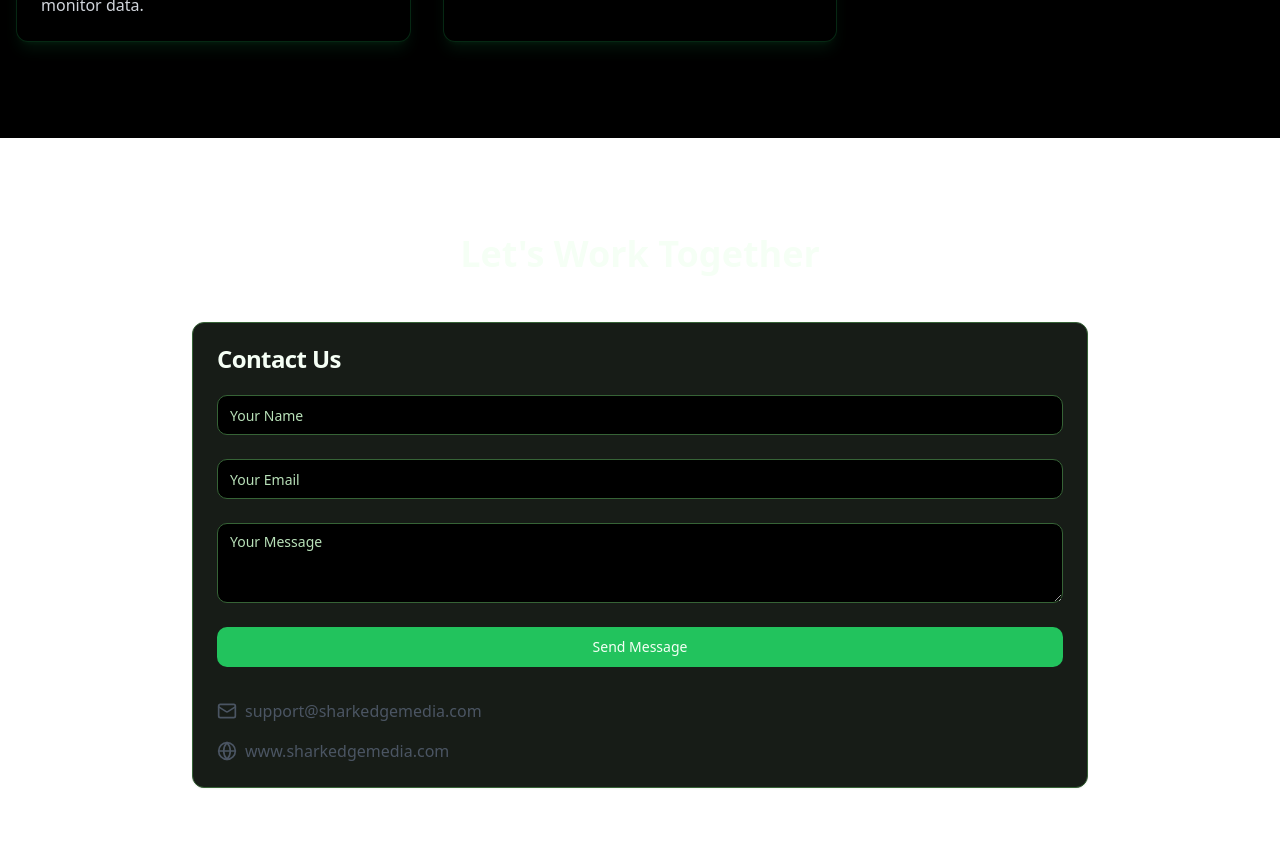
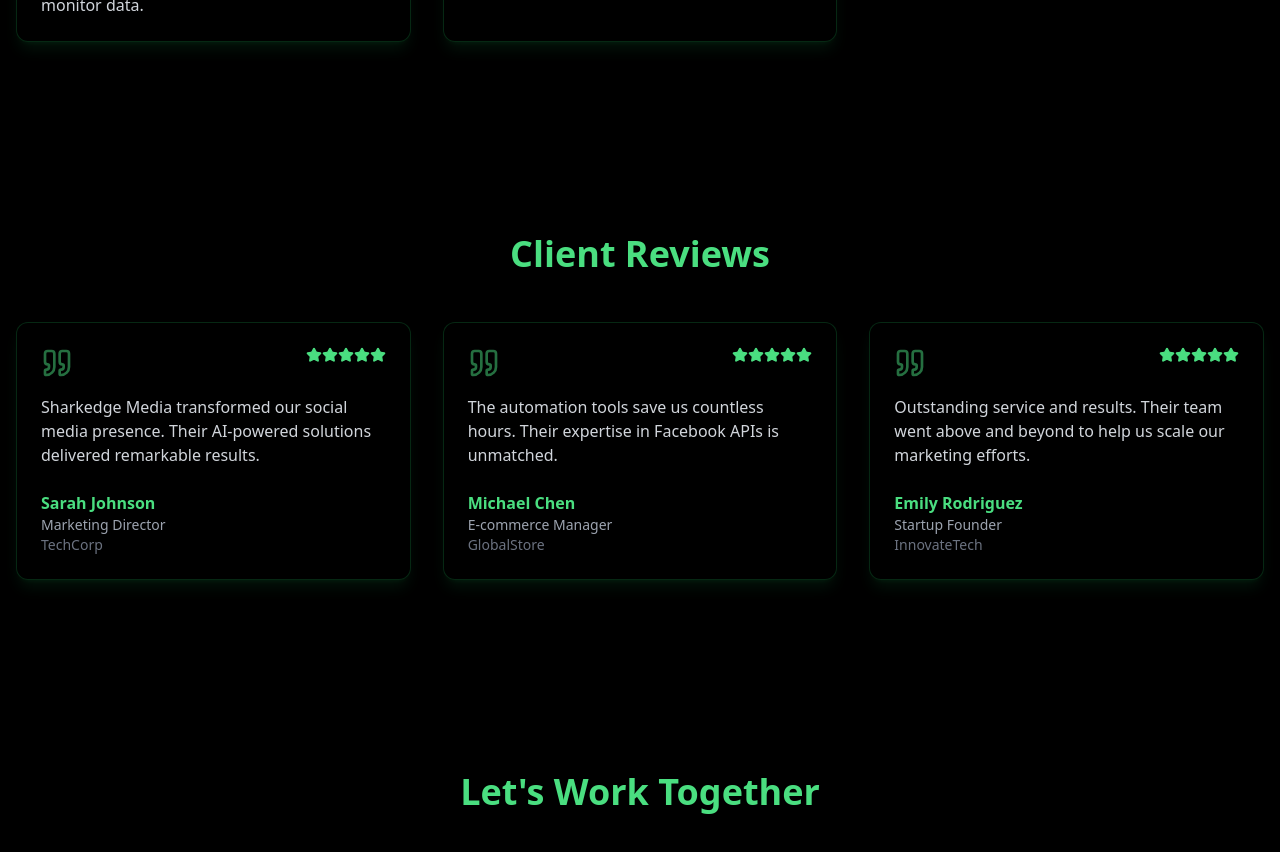
Before and after one commit to SrijaVuppala295/SharkEdge-Media, a React (Vite) app: page / in a window 1280 px wide. Shown: the part 1940-2792 px from the top of the page. Built offline with nearby package versions, Linux system fonts and the light colour scheme.

Commit message:
Refactor: Improve UI and add features
- Changed background and text colors.
- Added scrolling features.
- Improved navbar, footer, and contact us page.
- Added client reviews and other requested features.

```diff
--- a/src/components/sections/Contact.tsx
+++ b/src/components/sections/Contact.tsx
@@ -5,6 +5,7 @@ import { Input } from "@/components/ui/input";
 import { Textarea } from "@/components/ui/textarea";
 import { Button } from "@/components/ui/button";
 import { Mail, Globe } from "lucide-react";
+import { motion } from "framer-motion";
 
 const Contact = () => {
   const [formData, setFormData] = useState({
@@ -15,24 +16,32 @@ const Contact = () => {
 
   const handleSubmit = (e: React.FormEvent) => {
     e.preventDefault();
-    // Handle form submission here
     console.log("Form submitted:", formData);
   };
 
   return (
-    <section id="contact" className="py-24 bg-white">
+    <section id="contact" className="py-24 bg-black/40">
       <div className="container mx-auto px-4">
-        <h2 className="text-4xl font-bold text-center mb-12">Let's Work Together</h2>
+        <motion.h2
+          initial={{ opacity: 0, y: 20 }}
+          whileInView={{ opacity: 1, y: 0 }}
+          transition={{ duration: 0.5 }}
+          viewport={{ once: true }}
+          className="text-4xl font-bold text-center mb-12 text-green-400"
+        >
+          Let's Work Together
+        </motion.h2>
         <div className="max-w-4xl mx-auto">
-          <Card>
+          <Card className="glass-card">
             <CardHeader>
-              <CardTitle>Contact Us</CardTitle>
+              <CardTitle className="text-green-400">Contact Us</CardTitle>
             </CardHeader>
             <CardContent>
               <form onSubmit={handleSubmit} className="space-y-6">
                 <div>
                   <Input
                     placeholder="Your Name"
+                    className="bg-black/40 border-green-500/20 text-gray-200 placeholder:text-gray-500"
                     value={formData.name}
                     onChange={(e) => setFormData({ ...formData, name: e.target.value })}
                   />
@@ -41,6 +50,7 @@ const Contact = () => {
                   <Input
                     type="email"
                     placeholder="Your Email"
+                    className="bg-black/40 border-green-500/20 text-gray-200 placeholder:text-gray-500"
                     value={formData.email}
                     onChange={(e) => setFormData({ ...formData, email: e.target.value })}
                   />
@@ -48,21 +58,26 @@ const Contact = () => {
                 <div>
                   <Textarea
                     placeholder="Your Message"
+                    className="bg-black/40 border-green-500/20 text-gray-200 placeholder:text-gray-500 min-h-[150px]"
                     value={formData.message}
                     onChange={(e) => setFormData({ ...formData, message: e.target.value })}
                   />
                 </div>
-                <Button type="submit" className="w-full">Send Message</Button>
+                <Button type="submit" className="w-full bg-green-500 hover:bg-green-600 text-black">
+                  Send Message
+                </Button>
               </form>
 
               <div className="mt-8 space-y-4">
-                <div className="flex items-center gap-2 text-gray-600">
+                <div className="flex items-center gap-2 text-gray-300 hover:text-green-400 transition-colors">
                   <Mail className="w-5 h-5" />
                   <a href="mailto:support@sharkedgemedia.com">support@sharkedgemedia.com</a>
                 </div>
-                <div className="flex items-center gap-2 text-gray-600">
+                <div className="flex items-center gap-2 text-gray-300 hover:text-green-400 transition-colors">
                   <Globe className="w-5 h-5" />
-                  <a href="https://www.sharkedgemedia.com">www.sharkedgemedia.com</a>
+                  <a href="https://www.sharkedgemedia.com" target="_blank" rel="noopener noreferrer">
+                    www.sharkedgemedia.com
+                  </a>
                 </div>
               </div>
             </CardContent>
--- /dev/null
+++ b/src/components/sections/Reviews.tsx
@@ -0,0 +1,78 @@
+
+import { Card, CardContent } from "@/components/ui/card";
+import { motion } from "framer-motion";
+import { Star, Quote } from "lucide-react";
+
+const reviews = [
+  {
+    name: "Sarah Johnson",
+    role: "Marketing Director",
+    company: "TechCorp",
+    content: "Sharkedge Media transformed our social media presence. Their AI-powered solutions delivered remarkable results.",
+    rating: 5
+  },
+  {
+    name: "Michael Chen",
+    role: "E-commerce Manager",
+    company: "GlobalStore",
+    content: "The automation tools save us countless hours. Their expertise in Facebook APIs is unmatched.",
+    rating: 5
+  },
+  {
+    name: "Emily Rodriguez",
+    role: "Startup Founder",
+    company: "InnovateTech",
+    content: "Outstanding service and results. Their team went above and beyond to help us scale our marketing efforts.",
+    rating: 5
+  }
+];
+
+const Reviews = () => {
+  return (
+    <section id="reviews" className="py-24 bg-black/60">
+      <div className="container mx-auto px-4">
+        <motion.h2
+          initial={{ opacity: 0, y: 20 }}
+          whileInView={{ opacity: 1, y: 0 }}
+          transition={{ duration: 0.5 }}
+          viewport={{ once: true }}
+          className="text-4xl font-bold text-center mb-12 text-green-400"
+        >
+          Client Reviews
+        </motion.h2>
+        <div className="grid grid-cols-1 md:grid-cols-2 lg:grid-cols-3 gap-8">
+          {reviews.map((review, index) => (
+            <motion.div
+              key={review.name}
+              initial={{ opacity: 0, y: 20 }}
+              whileInView={{ opacity: 1, y: 0 }}
+              transition={{ duration: 0.5, delay: index * 0.1 }}
+              viewport={{ once: true }}
+            >
+              <Card className="glass-card hover-scale h-full">
+                <CardContent className="p-6">
+                  <div className="flex justify-between items-start mb-4">
+                    <Quote className="w-8 h-8 text-green-400 opacity-50" />
+                    <div className="flex">
+                      {[...Array(review.rating)].map((_, i) => (
+                        <Star key={i} className="w-4 h-4 text-green-400 fill-green-400" />
+                      ))}
+                    </div>
+                  </div>
+                  <p className="text-gray-300 mb-6">{review.content}</p>
+                  <div className="mt-auto">
+                    <p className="font-semibold text-green-400">{review.name}</p>
+                    <p className="text-sm text-gray-400">{review.role}</p>
+                    <p className="text-sm text-gray-500">{review.company}</p>
+                  </div>
+                </CardContent>
+              </Card>
+            </motion.div>
+          ))}
+        </div>
+      </div>
+    </section>
+  );
+};
+
+export default Reviews;
--- a/src/components/ui/navigation.tsx
+++ b/src/components/ui/navigation.tsx
@@ -46,7 +46,7 @@ const Navigation = ({ className }: { className?: string }) => {
           {/* Desktop navigation */}
           <div className="hidden md:block">
             <div className="ml-10 flex items-center space-x-8">
-              {["home", "about", "services", "contact"].map((section) => (
+              {["home", "about", "services", "reviews", "contact"].map((section) => (
                 <button
                   key={section}
                   onClick={() => scrollToSection(section)}
@@ -63,7 +63,7 @@ const Navigation = ({ className }: { className?: string }) => {
         {isMobileMenuOpen && (
           <div className="md:hidden">
             <div className="px-2 pt-2 pb-3 space-y-1">
-              {["home", "about", "services", "contact"].map((section) => (
+              {["home", "about", "services", "reviews", "contact"].map((section) => (
                 <button
                   key={section}
                   onClick={() => scrollToSection(section)}
--- a/src/pages/Index.tsx
+++ b/src/pages/Index.tsx
@@ -3,6 +3,7 @@ import Navigation from "@/components/ui/navigation";
 import Hero from "@/components/sections/Hero";
 import About from "@/components/sections/About";
 import Services from "@/components/sections/Services";
+import Reviews from "@/components/sections/Reviews";
 import Contact from "@/components/sections/Contact";
 import Footer from "@/components/sections/Footer";
 
@@ -13,6 +14,7 @@ const Index = () => {
       <Hero />
       <About />
       <Services />
+      <Reviews />
       <Contact />
       <Footer />
     </div>
```
